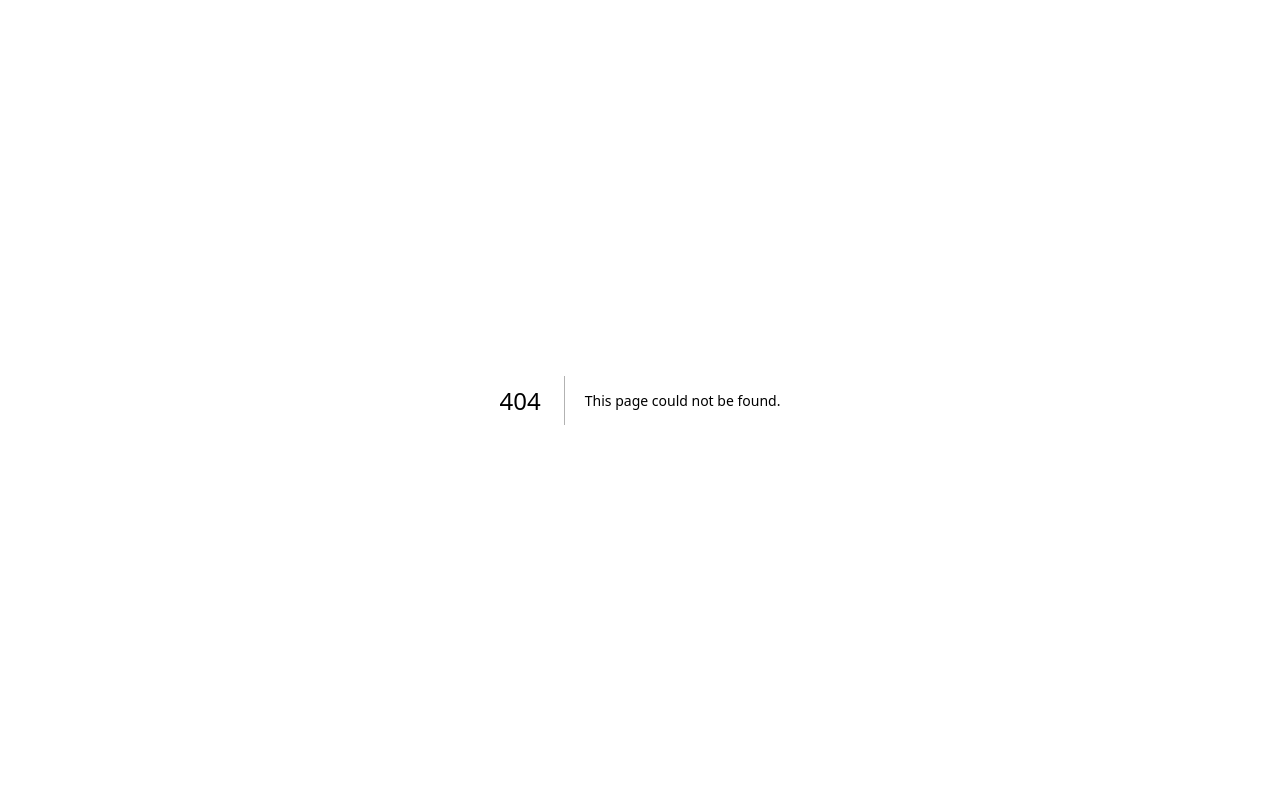
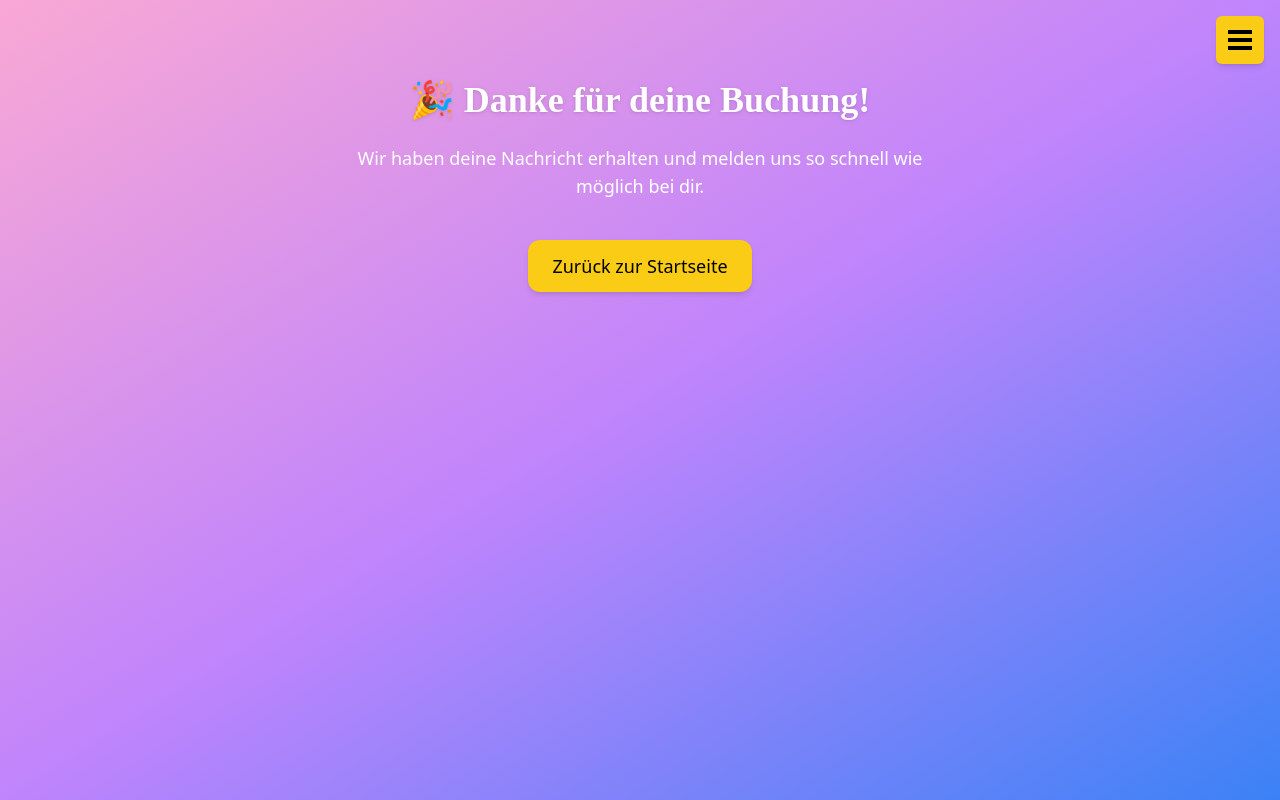
Before and after one commit to cyrillcomposer/zuerioke, a Next.js app: page /thank-you in a window 1280 px wide. Before the commit this address had no page. Built offline with nearby package versions, Linux system fonts and the light colour scheme.

Commit message:
Add Thank you page after booking

```diff
--- a/pages/buchen.tsx
+++ b/pages/buchen.tsx
@@ -15,6 +15,7 @@ export default function Buchen() {
         <h1 className="text-4xl font-extrabold text-center mb-6 font-[cursive]">📅 Buchungsanfrage</h1>
 
         <form className="space-y-6" action="https://formspree.io/f/mkgzqvdr" method="POST">
+        <input type="hidden" name="_redirect" value="https://zuerioke.ch/thank-you" />
           <div>
             <label className="block font-semibold mb-1">Dein Name</label>
             <input type="text" name="name" required className="w-full p-2 rounded border border-gray-300" />
--- /dev/null
+++ b/pages/thank-you.tsx
@@ -0,0 +1,20 @@
+// pages/thank-you.tsx
+import Link from "next/link";
+import Navigation from "../components/Navigation";
+
+export default function ThankYou() {
+  return (
+    <div className="min-h-screen bg-gradient-to-br from-pink-300 via-purple-400 to-blue-500 text-white font-sans">
+      <Navigation />
+      <main className="max-w-2xl mx-auto px-6 py-20 text-center">
+        <h1 className="text-4xl font-bold mb-6 font-[cursive] drop-shadow">🎉 Danke für deine Buchung!</h1>
+        <p className="text-lg mb-10">Wir haben deine Nachricht erhalten und melden uns so schnell wie möglich bei dir.</p>
+        <Link href="/">
+          <button className="px-6 py-3 bg-yellow-400 hover:bg-yellow-500 text-black text-lg rounded-xl shadow-md transition transform hover:scale-105">
+            Zurück zur Startseite
+          </button>
+        </Link>
+      </main>
+    </div>
+  );
+}
```
